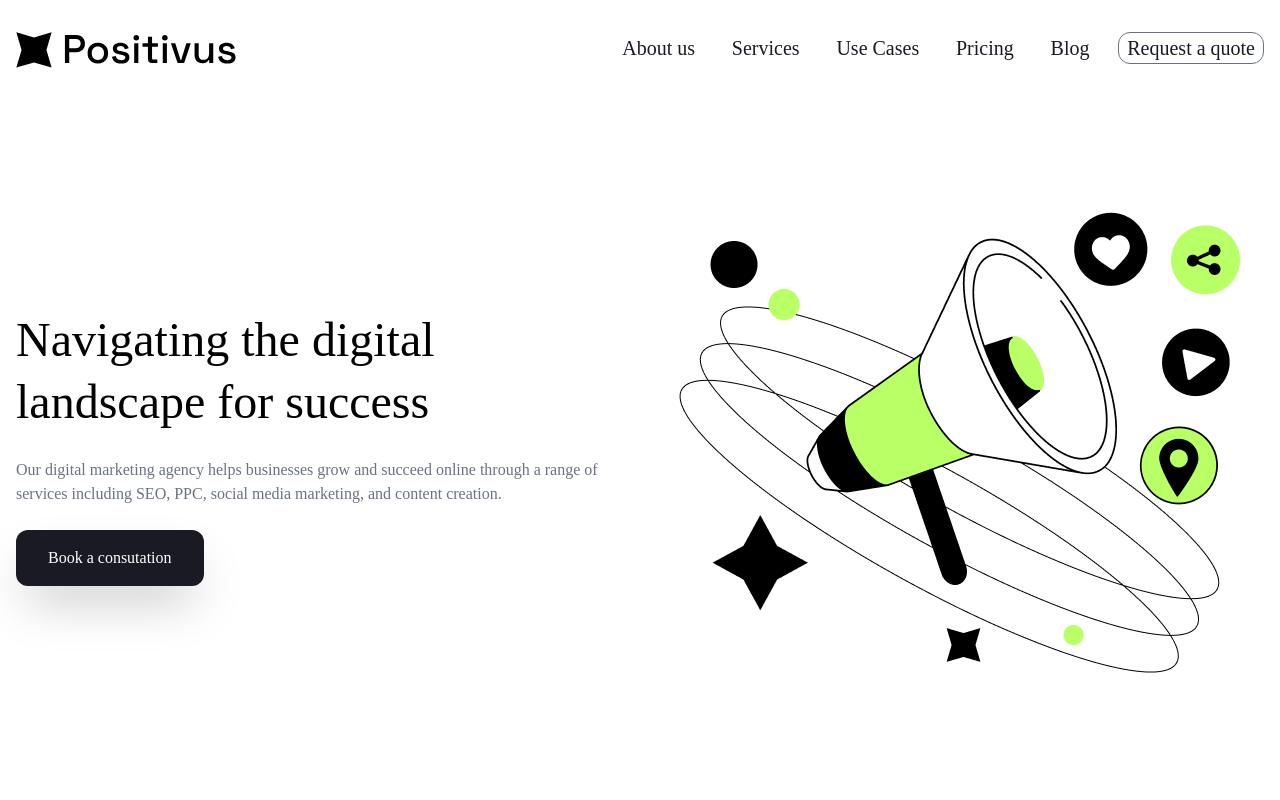
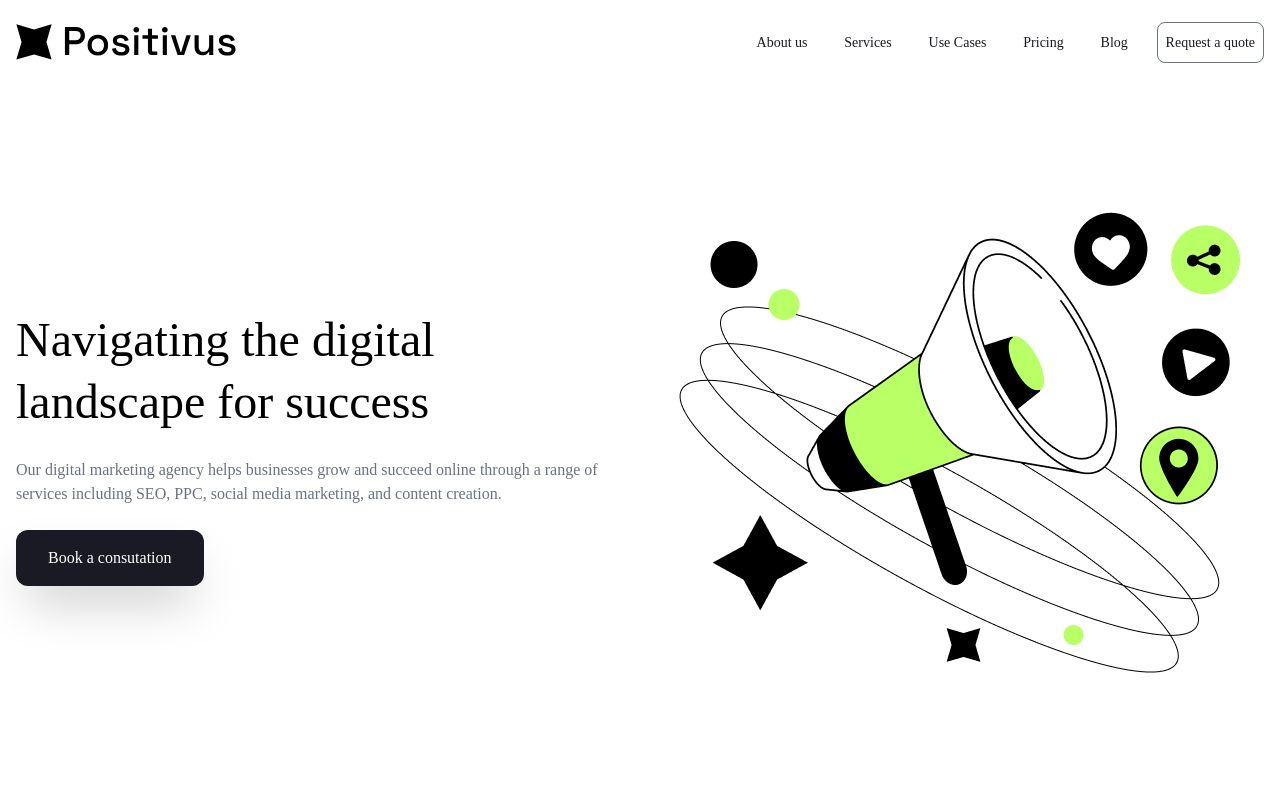
Before and after one commit to ibramaida/positivus, a React (Vite) app: page / in a window 1280 px wide. Shown: the top 800 px of the page. Built offline with nearby package versions, Linux system fonts and the light colour scheme; a web font is replaced by a local one.

Commit message:
header padding fixed, nav link adjusted

```diff
--- a/src/components/Header.jsx
+++ b/src/components/Header.jsx
@@ -52,11 +52,11 @@ const Header = () => {
 
   return (
     <header
-      className={`fixed top-0 w-full mb-10 transition-all duration-300 ${
+      className={`fixed top-0 w-full transition-all duration-300 ${
         isScrolled ? "top-4 bg-black/60 backdrop-blur-sm" : "top-0"
       } z-10`}
     >
-      <div className="wrapper flex justify-between items-center py-4 md:py-8  mx-auto">
+      <div className="wrapper flex justify-between items-center py-4 md:py-6  mx-auto">
         {/* logo */}
         <a href="/">
           {isScrolled ? (
@@ -101,7 +101,7 @@ const Header = () => {
           </li>
           <li>
             <a
-              className={`nav-link border  ${
+              className={`text-sm px-2 py-3 rounded-lg  leading-none hover:bg-primary focus:bg-primary hover:text-black focus:text-black  transition-all duration-300 border  ${
                 isScrolled ? "border-white" : "border-gray-500"
               }`}
               href="#raq"
@@ -122,7 +122,7 @@ const Header = () => {
         >
           <svg
             xmlns="http://www.w3.org/2000/svg"
-            className="h-12 w-12"
+            className="h-8 w-8"
             fill="none"
             viewBox="0 0 24 24"
             stroke="currentColor"
--- a/src/index.css
+++ b/src/index.css
@@ -65,15 +65,11 @@ h4 {
 }
 
 .nav-link {
-  @apply lg:text-[20px] px-2 py-1 rounded leading-none hover:bg-primary focus:bg-primary hover:text-black focus:text-black  transition-all duration-300;
+  @apply text-sm px-2 py-2 rounded-lg  leading-none hover:bg-primary focus:bg-primary hover:text-black focus:text-black  transition-all duration-300;
 }
 
 .nav-link-mobile {
   @apply text-lg py-4 px-8 rounded leading-none hover:bg-primary focus:bg-primary;
-}
-
-.nav-link:last-child {
-  @apply md:rounded-xl;
 }
 
 .btn {
```
